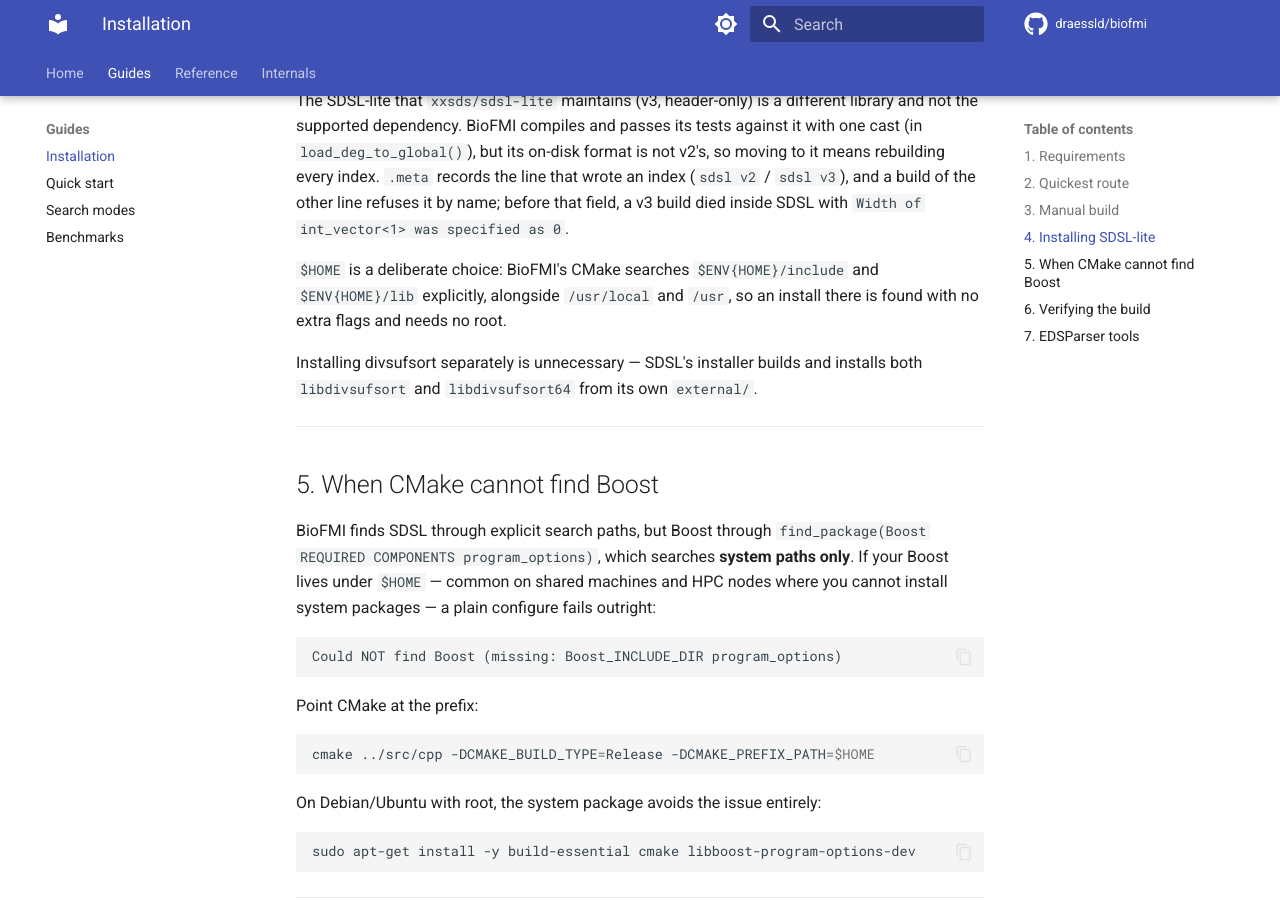
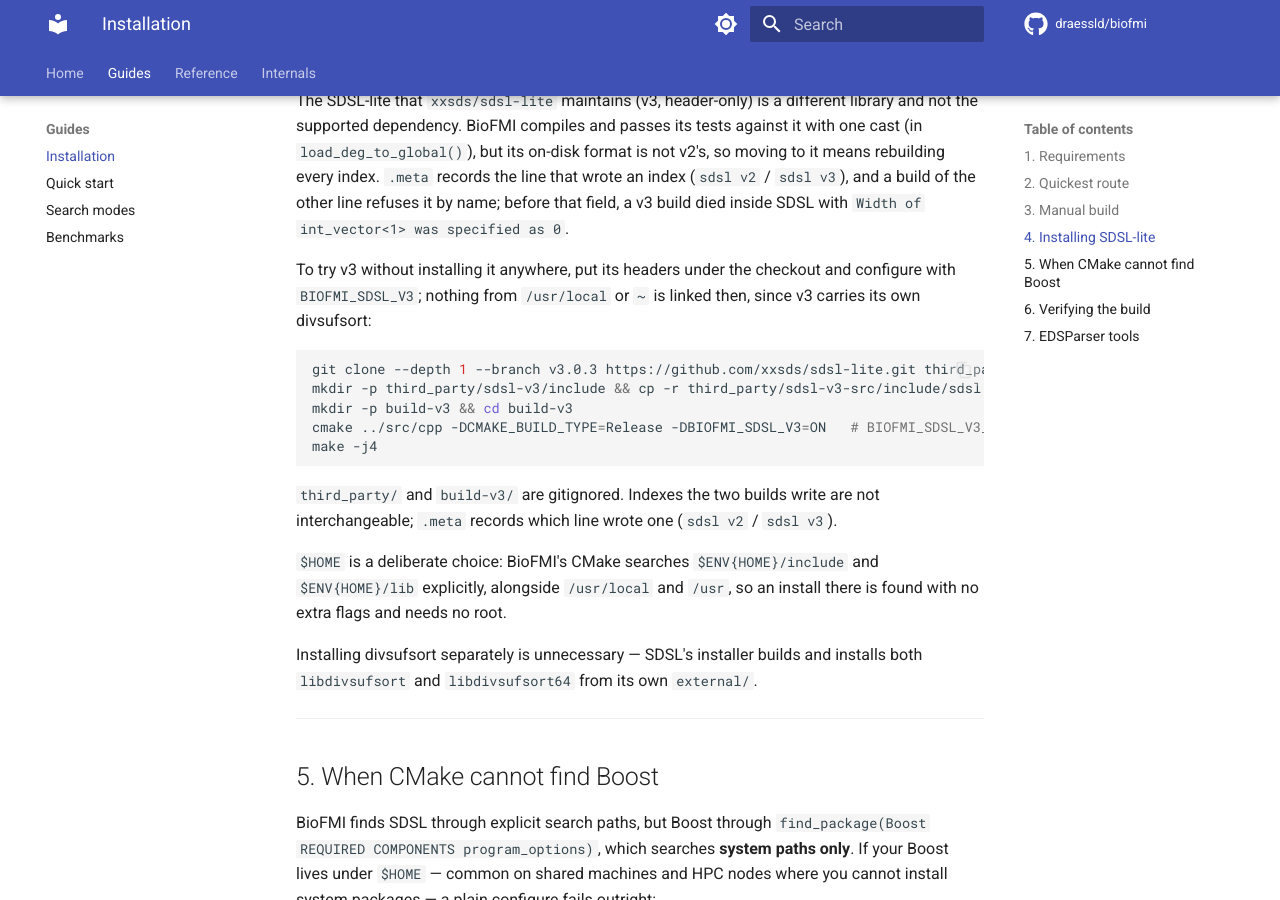
Before and after one commit to draessld/biofmi, an MkDocs documentation site: the page built from docs/installation.md, in a window 1280 px wide and 900 px high, scrolled down 2264 px. Built offline with MkDocs 1.6.1 and Material for MkDocs 9.7.7, drawn with Linux system fonts in a browser that asks for light colours; comment, search, counter and statistics services are not loaded.

Commit message:
build: BIOFMI_SDSL_V3 option, a trial build against header-only xxsds/sdsl-lite v3
-DBIOFMI_SDSL_V3=ON takes SDSL from BIOFMI_SDSL_V3_PREFIX (default
third_party/sdsl-v3, gitignored) ahead of the system headers, for EDSParser's
msa_transforms.cpp as well, and links neither libsdsl nor divsufsort: v3 is
header-only and carries its own. Off by default; v2 stays the supported line.

One source change: load_deg_to_global() passes std::istream& to
sd_vector::load(), because v3's templated cereal load(archive_t&) is an exact
match for std::ifstream and does not compile. v2 is unaffected.

covid294 l=11 LINEAR with sources: v3 and v2 indexes give identical output on
the real, decoy and negative sets, and each binary refuses the other's index by
name through the .meta check. TODO §5 has the numbers.

Co-Authored-By: Claude Opus 5.5 <noreply@anthropic.com>

````diff
--- a/docs/installation.md
+++ b/docs/installation.md
@@ -101,6 +101,21 @@ moving to it means rebuilding every index. `.meta` records the line that wrote a
 (`sdsl v2` / `sdsl v3`), and a build of the other line refuses it by name; before that
 field, a v3 build died inside SDSL with `Width of int_vector<1> was specified as 0`.
 
+To try v3 without installing it anywhere, put its headers under the checkout and
+configure with `BIOFMI_SDSL_V3`; nothing from `/usr/local` or `~` is linked then, since
+v3 carries its own divsufsort:
+
+```bash
+git clone --depth 1 --branch v3.0.3 https://github.com/xxsds/sdsl-lite.git third_party/sdsl-v3-src
+mkdir -p third_party/sdsl-v3/include && cp -r third_party/sdsl-v3-src/include/sdsl third_party/sdsl-v3/include/
+mkdir -p build-v3 && cd build-v3
+cmake ../src/cpp -DCMAKE_BUILD_TYPE=Release -DBIOFMI_SDSL_V3=ON   # BIOFMI_SDSL_V3_PREFIX to point elsewhere
+make -j4
+```
+
+`third_party/` and `build-v3/` are gitignored. Indexes the two builds write are not
+interchangeable; `.meta` records which line wrote one (`sdsl v2` / `sdsl v3`).
+
 `$HOME` is a deliberate choice: BioFMI's CMake searches `$ENV{HOME}/include` and
 `$ENV{HOME}/lib` explicitly, alongside `/usr/local` and `/usr`, so an
 install there is found with no extra flags and needs no root.
````
Also changed, not shown: 3 other files.
